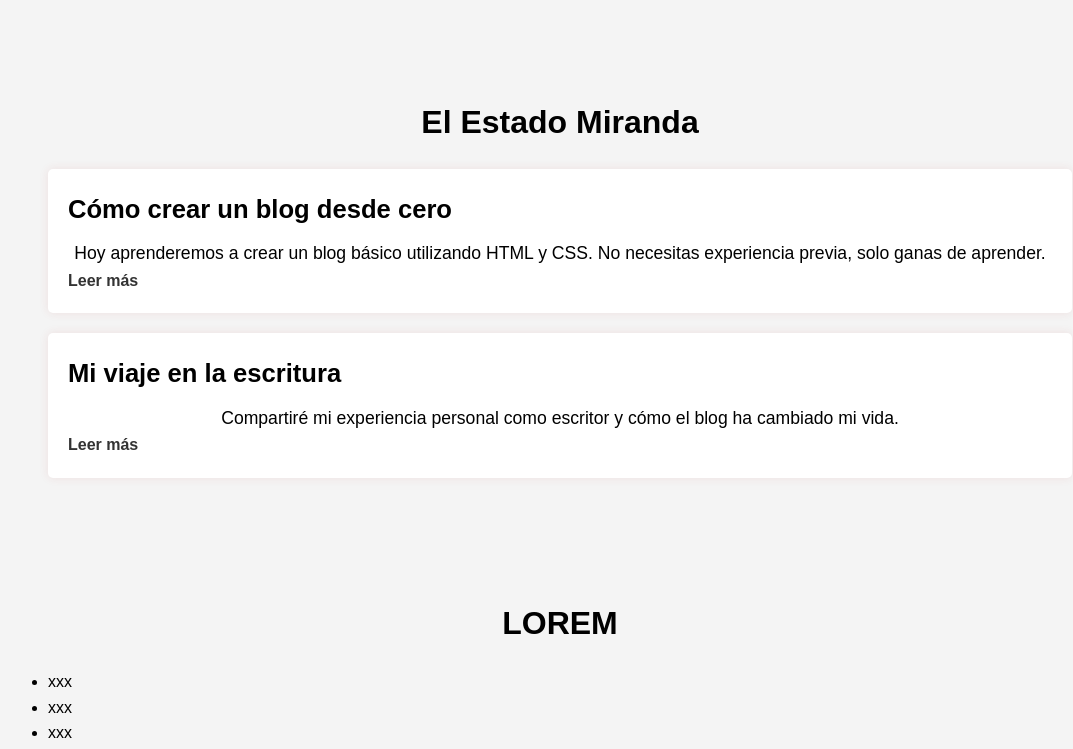
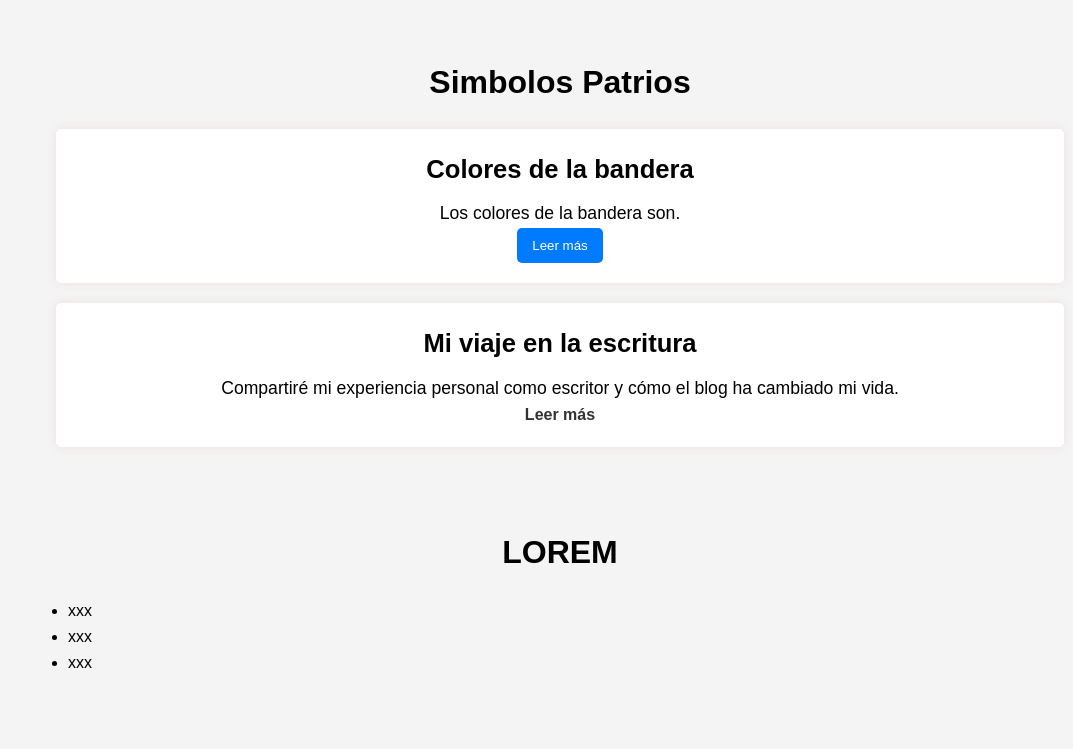
Before and after one commit to GhostiusDeu/Cultura, a plain HTML site: page index.html in a window 1280 px wide. Shown: the part 1369-2118 px from the top of the page, without its empty margins (80-1153 px from the left). Drawn offline with Linux system fonts and the light colour scheme.

Commit message:
Add files via upload

```diff
--- a/index.html
+++ b/index.html
@@ -3,6 +3,22 @@
 <head>
   <title>Cultura</title>
   <link rel="stylesheet" href="styles.css">
+  <style>
+    button {
+      background-color: #007BFF;
+      color: white;
+      border: none;
+      padding: 10px 15px;
+      cursor: pointer;
+      border-radius: 5px;
+    }
+    button:hover {
+      background-color: #0056b3;
+    }
+    ul {
+      margin-left: 20px;
+    }
+  </style>
 </head>
 <body>
   <header>
@@ -56,11 +72,16 @@
 
   <section id="posts" class="section">
     <div class="container">
-      <h2>El Estado Miranda</h2>
+      <h2>Simbolos Patrios</h2>
       <div class="post">
-        <h3>Cómo crear un blog desde cero</h3>
-        <p>Hoy aprenderemos a crear un blog básico utilizando HTML y CSS. No necesitas experiencia previa, solo ganas de aprender.</p>
-        <a href="#">Leer más</a>
+        <h3>Colores de la bandera</h3>
+        <p>Los colores de la bandera son.</p>
+        <ul id="extra-info" style="display: none; text-align: left;">
+          <li>Negro: Representa a la raza negra que luchó junto a Francisco de Miranda.</li>
+          <li>Rojo: Representa la sangre derramada en la lucha independentista. También representa a los mulatos, que eran blancos con negros.</li>
+          <li>Amarillo: Representa la ganancia obtenida en la lucha por recuperar el territorio venezolano. Para Francisco de Miranda, este color era un homenaje a los indígenas.</li>
+        </ul>
+        <button id="toggle-btn">Leer más</button>
       </div>
       <div class="post">
         <h3>Mi viaje en la escritura</h3>
@@ -87,13 +108,10 @@
       <form>
         <label for="name">Nombre:</label>
         <input type="text" id="name" name="name" required>
-
         <label for="email">Correo electrónico:</label>
         <input type="email" id="email" name="email" required>
-
         <label for="message">Mensaje:</label>
         <textarea id="message" name="message" required></textarea>
-
         <button type="submit">Enviar</button>
       </form>
     </div>
@@ -104,5 +122,21 @@
       <p>&copy; 2025 | Demo de cultura</p>
     </div>
   </footer>
+
+  <script>
+
+    const toggleBtn = document.getElementById('toggle-btn');
+    const extraInfo = document.getElementById('extra-info');
+
+    toggleBtn.addEventListener('click', () => {
+      if (extraInfo.style.display === 'none') {
+        extraInfo.style.display = 'block';
+        toggleBtn.textContent = 'Leer menos';
+      } else {
+        extraInfo.style.display = 'none';
+        toggleBtn.textContent = 'Leer más';
+      }
+    });
+  </script>
 </body>
 </html>
--- a/styles.css
+++ b/styles.css
@@ -194,3 +194,9 @@ footer {
     margin: 0px;
     width: 400px;
 }
+
+#posts {
+    text-align: center;
+    margin-left: auto;
+    padding: 10px;
+}
```
